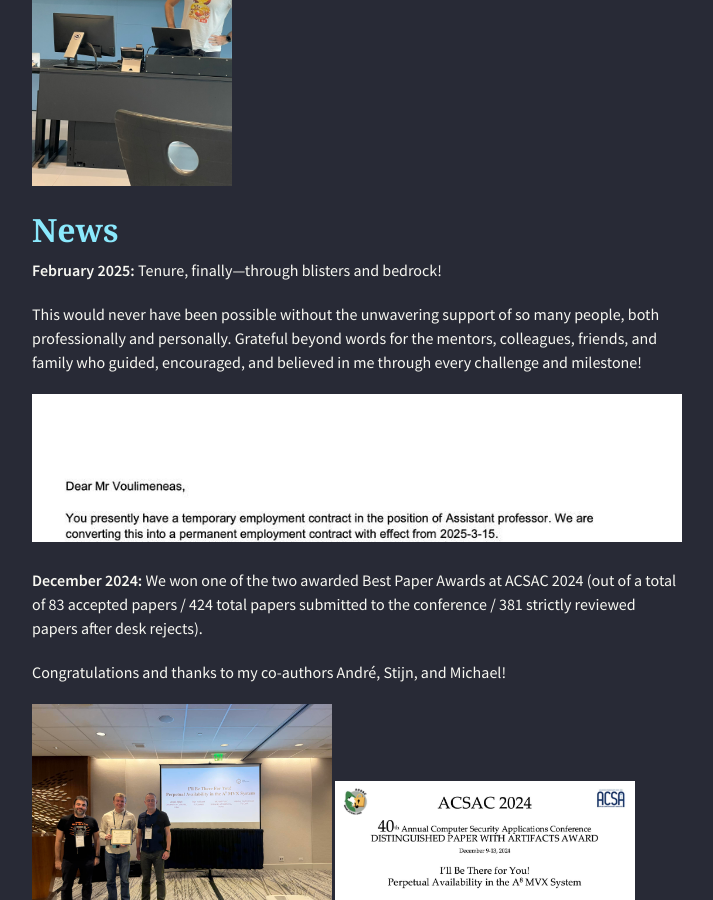
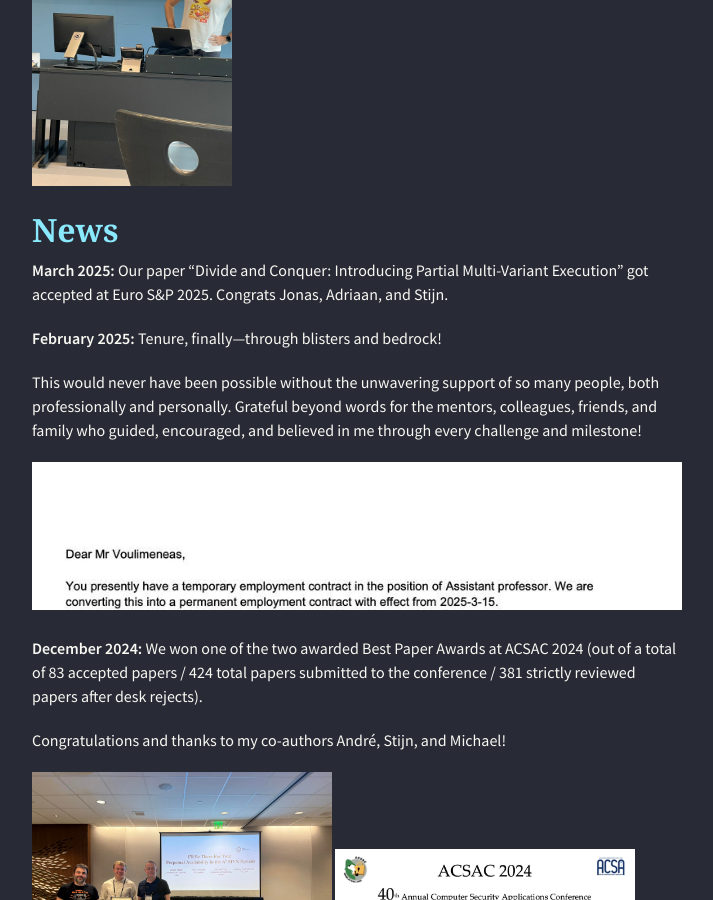
Before and after one commit to alexios-voulimeneas/alexios-voulimeneas.github.io, a Jekyll site: the page built from index.md, in a window 1280 px wide and 900 px high, scrolled down 379 px. Shown: the whole window, without its empty margins (283-996 px from the left). Built offline with Jekyll 4.4.1, drawn with Linux system fonts in a browser that asks for light colours; nearby versions of some CDN libraries; the repository's description, which GitHub fills in, is left out.

Commit message:
Update index.md

```diff
--- a/index.md
+++ b/index.md
@@ -5,6 +5,8 @@ layout: default
 <img src="466324559_4220271878199649_4803618349885448783_n.jpg" width="200">
 
 ## [](#header-2)News
+
+**March 2025:** Our paper "Divide and Conquer: Introducing Partial Multi-Variant Execution" got accepted at Euro S&P 2025. Congrats Jonas, Adriaan, and Stijn.
 
 **February 2025:** Tenure, finally—through blisters and bedrock!
 
```
